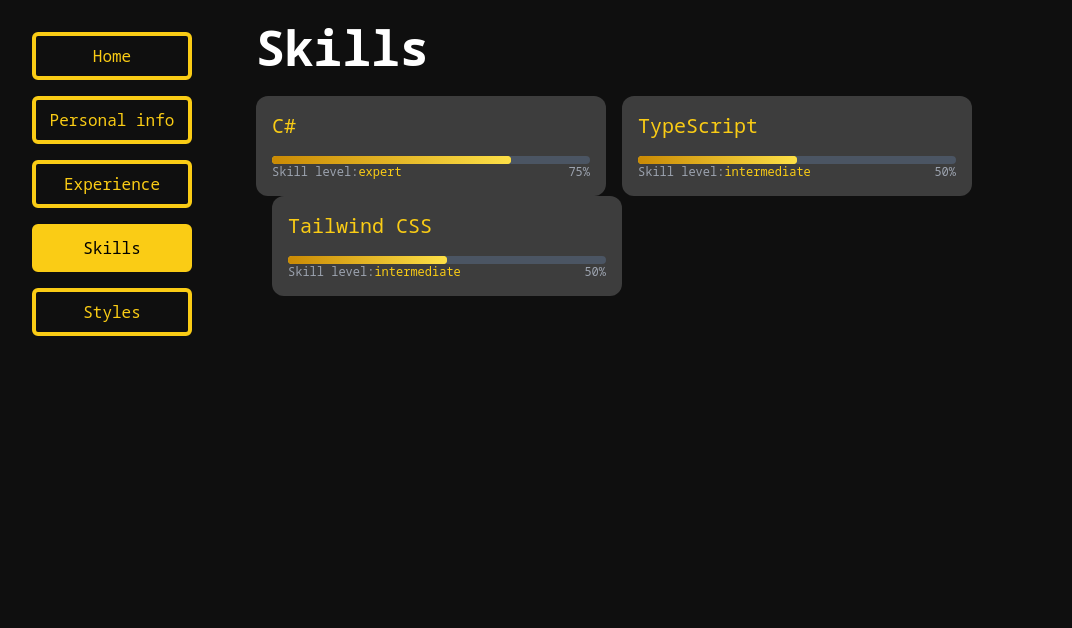
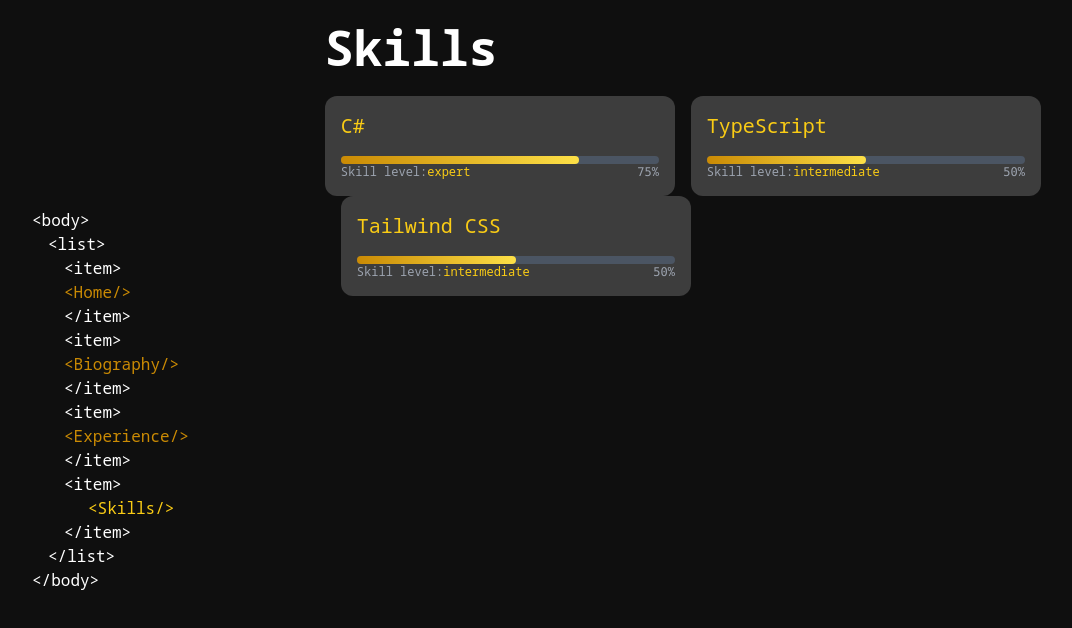
Before and after one commit to mattbos97/cv-frontend, a Next.js app: page /skills in a window 1280 px wide. Shown: the top 628 px of the page, without its empty margins (16-1088 px from the left). Built offline with nearby package versions, Linux system fonts and the light colour scheme.

Commit message:
Added motion animations

```diff
--- a/app/creator/page.tsx
+++ b/app/creator/page.tsx
@@ -1,9 +1,10 @@
-import SkillCard from "@/app/ui/SkillCard";
+import TypeWriter from "@/app/ui/TypeWriter";
 
-export default function Creator(){
-    return(
+export default function Creator() {
+
+    return (
         <div className={'flex flex-1 justify-center items-center'}>
-            <SkillCard name={'C#'} level={'intermediate'}/>
+            <TypeWriter text={'hello, and welcome.'} cursor={true}/>
         </div>
     );
 }
--- a/app/layout.tsx
+++ b/app/layout.tsx
@@ -1,7 +1,7 @@
 import type { Metadata } from "next";
 import "./globals.css";
+import {notoSansMono} from "@/app/ui/fonts";
 import SideBar from "@/app/ui/SideBar";
-import {notoSansMono} from "@/app/ui/fonts";
 
 export const metadata: Metadata = {
   title: "Matt Bos",
@@ -18,7 +18,7 @@
       <body
         className={`${notoSansMono.className} antialiased flex h-screen w-full bg-dark-primary text-white`}
       >
-      <SideBar/>
+      <div className={'flex items-center pl-8 pr-24'}><SideBar/></div>
         <main className={"flex flex-1"}>{children}</main>
       </body>
     </html>
--- a/app/page.tsx
+++ b/app/page.tsx
@@ -1,8 +1,10 @@
+import TypeWriter from "@/app/ui/TypeWriter";
 
 export default function Home() {
+
   return (
       <div className={`flex justify-center items-center text-6xl text-gray-600`}>
-          <h1>Welcome to the <span className={"text-blue-500"}>CV</span> of <span className={"text-yellow-400"}>Matt Bos.</span></h1>
+          <TypeWriter text={'Welcome to the CV of Matt Bos.'} cursor={true}/>
       </div>
   );
 }
--- a/app/ui/SideBar.tsx
+++ b/app/ui/SideBar.tsx
@@ -1,17 +1,76 @@
-import {LinkButton, LinkButtonParams} from "@/app/ui/LinkButton";
+'use client'
+import Link from "next/link";
+import React from "react";
+import {usePathname} from "next/navigation";
+import * as motion from "motion/react-client"
 
-const links: LinkButtonParams[] = [
-    {text: "Home", href: "/"},
-    {text: "Personal info", href: "/about-me"},
-    {text: "Experience", href: "/experience"},
-    {text: "Skills", href: "/skills"},
-    {text: "Styles", href: "/styles"}
+interface NavLinkProps {
+    text: string,
+    href: string,
+}
+
+interface WrapperProps {
+    text: string,
+    indent: number,
+    children: React.ReactNode
+}
+
+const navLinks: NavLinkProps[] = [
+    { text: "Home", href: "/" },
+    { text: "Biography", href: "/bio" },
+    { text: "Experience", href: "/experience" },
+    { text: "Skills", href: "/skills" }
 ]
 
-export default function SideBar(){
+const calculateGray = (indent: number) =>
+    900 - (indent * 200);
+
+function NavLink({text, href}: NavLinkProps) {
+
+    const path = usePathname();
+    const isActive = href === path;
+
     return(
-        <nav className={"w-64 flex flex-col items-center space-y-4 p-8 bg-dark-primary"}>
-            {links.map((link) => <LinkButton key={link.text} parameters={link}/>)}
-        </nav>
+        <motion.button
+            className={'pl-4 ' + (isActive ? 'text-yellow-400' : 'text-yellow-600')}
+            initial={{paddingLeft: '0px', paddingRight: '24px'}}
+            whileHover={{paddingLeft: '24px', paddingRight: '0px'}}
+            animate={isActive ? {paddingLeft: '24px', paddingRight: '0px'} : {paddingLeft: '0px', paddingRight: '24px'}}
+        >
+            <Link href={href}>&lt;{text}/&gt;</Link>
+        </motion.button>
     );
 }
+
+function Wrapper({text, indent, children}: WrapperProps){
+    const grayColor = 'text-gray-' + calculateGray(indent);
+    return(
+        <div className={'pl-4 flex flex-col items-start'}>
+            <span className={`${grayColor}`}>
+                &lt;{text}&gt;
+            </span>
+            {children}
+            <span className={`${grayColor}`}>
+                &lt;/{text}&gt;
+            </span>
+        </div>
+    );
+}
+
+export default function SideBar() {
+    return (
+        <div className={'flex flex-col items-start'}>
+            <Wrapper text={'body'} indent={0}>
+                <Wrapper text={'list'} indent={1}>
+                    {navLinks.map((nl, key) => {
+                        return(
+                            <Wrapper key={key} text={'item'} indent={2}>
+                                <NavLink text={nl.text} href={nl.href}/>
+                            </Wrapper>
+                        );
+                    })}
+                </Wrapper>
+            </Wrapper>
+        </div>
+    );
+}
--- a/app/ui/SkillCard.tsx
+++ b/app/ui/SkillCard.tsx
@@ -1,10 +1,14 @@
+'use client'
+import {motion, animate, useMotionValue, useTransform} from 'motion/react'
+import React, {useEffect} from 'react'
+import TypeWriter from "@/app/ui/TypeWriter";
 
 type SkillLevel = 'beginner' | 'intermediate' | 'expert' | 'pro';
-const skillLevelToPercentage: Record<SkillLevel, string> = {
-    beginner: '25',
-    intermediate: '50',
-    expert: '75',
-    pro: '100'
+const skillLevelToPercentage: Record<SkillLevel, number> = {
+    beginner: 25,
+    intermediate: 50,
+    expert: 75,
+    pro: 100
 }
 
 export interface SkillCardProps{
@@ -12,34 +16,59 @@
     level: SkillLevel
 }
 
-function ProgressBar(props: { skillLevel: SkillLevel }) {
-    return <div className={"w-full h-2 bg-gray-600 rounded-full"}>
-        <div
-            className={"h-full rounded-full bg-accent-yellow"}
-            style={{
-                width: skillLevelToPercentage[props.skillLevel] + "%"
-            }}
-        >
-            <div className={"h-full w-full rounded-full bg-gradient-to-r from-yellow-600 to-yellow-300"}/>
+function ProgressBar({skillLevel}: {skillLevel: SkillLevel}) {
+    return (
+        <div className={"w-full h-2 bg-gray-600 rounded-full"}>
+            <motion.div
+                className={"h-full rounded-full bg-gradient-to-r from-yellow-600 to-yellow-300 bg-accent-yellow"}
+                initial={{width: '0%'}}
+                animate={{width: `${skillLevelToPercentage[skillLevel]}%`}}
+                transition={{delay: 0.5, duration: 1, ease: 'easeOut'}}
+            />
         </div>
-    </div>;
+    );
 }
 
-function SkillLevelDescription(props: { skillLevel: SkillLevel }) {
-    return <div className={"w-full flex justify-between"}>
-                <span className={"text-gray-400 text-xs"}>Skill level:
-                    <span className={"text-accent-yellow"}>{props.skillLevel}</span>
-                </span>
-        <span className={"text-xs text-gray-400"}>{skillLevelToPercentage[props.skillLevel]}%</span>
-    </div>;
+function SkillLevelDescription({skillLevel}: {skillLevel: SkillLevel}) {
+    return (
+        <div className={"w-full flex justify-between"}>
+            <span className={"text-gray-400 text-xs"}>Skill level:
+                <span className={"text-accent-yellow"}>{skillLevel}</span>
+            </span>
+            <div className={'flex flex-row'}>
+                <Percentage skillLevel={skillLevel}/>
+                <span className={'text-xs text-gray-400'}>%</span>
+            </div>
+        </div>
+    );
+}
+
+function Percentage({skillLevel}: {skillLevel: SkillLevel}){
+    const count = useMotionValue(0);
+    const rounded = useTransform(() => Math.round(count.get()))
+
+    useEffect(() => {
+        const controls = animate(count, skillLevelToPercentage[skillLevel], {duration: 1, delay: 0.5, ease: 'easeOut'})
+        return () => controls.stop()
+    })
+
+    return(
+        <motion.pre className={'text-xs text-gray-400'}>{rounded}</motion.pre>
+    );
 }
 
 export default function SkillCard({name, level}: SkillCardProps) {
+
     return (
-        <div className={"bg-dark-secondary rounded-xl w-[350px] p-4 flex flex-col justify-around"}>
+        <motion.div
+            className={"bg-dark-secondary rounded-xl w-[350px] p-4 flex flex-col justify-around"}
+            whileHover={{
+                scale: 1.05,
+            }}
+        >
             <span className={'text-accent-yellow text-xl pb-4'}>{name}</span>
             <ProgressBar skillLevel={level}/>
             <SkillLevelDescription skillLevel={level}/>
-        </div>
+        </motion.div>
     );
 }
--- /dev/null
+++ b/app/ui/TypeWriter.tsx
@@ -0,0 +1,79 @@
+'use client'
+import {ReactNode, useEffect, useState} from "react";
+import {animate, motion, useMotionValue, useTransform} from "motion/react";
+
+interface WriterProps {
+    text: string,
+    className?: string,
+    onComplete: () => void,
+    children?: ReactNode
+}
+
+interface CursorProps {
+    isTyping: boolean
+}
+
+interface TypeWriterProps {
+    text: string,
+    cursor: boolean
+}
+
+function Writer({text, className, onComplete}: WriterProps){
+    const textIndex = useMotionValue(0)
+    const textIndexRounded = useTransform(() => Math.round(textIndex.get()));
+    const textSlice = useTransform(() => text.slice(0, textIndexRounded.get()));
+
+    useEffect(() => {
+        const controls = animate(textIndex, text.length,
+            {
+                duration: 1,
+                ease: 'linear',
+                onComplete: onComplete
+            });
+        return () => controls.stop();
+    }, [textIndex, text, onComplete]);
+
+    return (
+        <motion.pre className={`${className}`}>
+            {textSlice}
+        </motion.pre>
+    );
+}
+
+function Cursor({isTyping}: CursorProps) {
+    const opacity = useMotionValue(1);
+    const blink = useTransform(() => Math.round(opacity.get()));
+
+    useEffect(() => {
+        const controls = animate(opacity, [1, 0, 1], {
+            duration: 1,
+            repeat: Infinity,
+        })
+
+        return () => controls.stop();
+    }, [opacity]);
+
+    return(
+        <motion.div
+            className={'flex-1 w-px bg-white'}
+            style={
+                {
+                    opacity: isTyping ? 1 : blink
+                }}
+        >
+        </motion.div>
+    );
+}
+
+export default function TypeWriter({text, cursor} : TypeWriterProps){
+
+    const [isTyping, setIsTyping] = useState(true);
+    const handleTypingComplete = () => setIsTyping(false);
+
+    return(
+        <div className={'flex gap-1'}>
+            <Writer text={text} onComplete={handleTypingComplete}/>
+            {cursor && <Cursor isTyping={isTyping}/>}
+        </div>
+    );
+}
```
Also changed, not shown: package.json (+7 -6 lines), app/bio/page.tsx (renamed from app/about-me/page.tsx), 1 other file (tests, documents, lock files or other folders).
